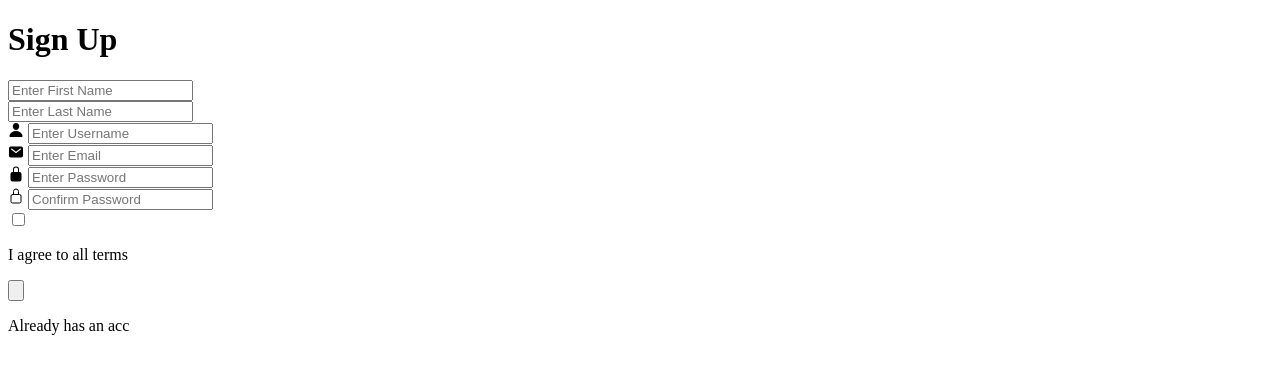
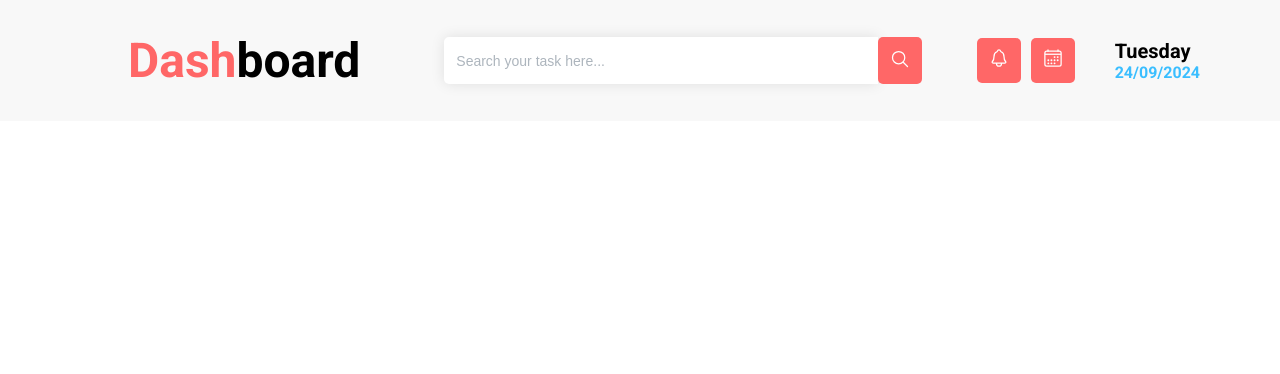
Before and after one commit to Walker-Gideon/To-do_List, a plain HTML site: page index.html in a window 1280 px wide. Drawn offline with nearby package versions, Linux system fonts and the light colour scheme.

Commit message:
working on the top header

```diff
--- /dev/null
+++ b/css/style.css
@@ -0,0 +1,142 @@
+/*? Generals  */
+* {
+  padding: 0;
+  margin: 0;
+  box-sizing: border-box;
+}
+html {
+  font-size: 62.5%;
+}
+:root {
+  /* Colors */
+  --primary-col: #ff6767;
+  --dashblue-col: #3abeff;
+  --primary-black-col: #000;
+  --placeholder-col: #adb5bd;
+  --topheader-col: #f8f8f8;
+  --white-col: #fff;
+}
+body {
+  font-family: "Roboto", sans-serif;
+}
+
+/*? Main Styling  */
+
+/*? Main Header */
+.top-header {
+  display: flex;
+  align-items: center;
+  justify-content: space-evenly;
+  padding: 3.2rem 8rem 3.2rem 12.8rem;
+  background-color: var(--topheader-col);
+}
+.dashboard-logo {
+  text-decoration: none;
+  font-size: 2.4rem;
+  margin-right: 3rem;
+}
+.dash {
+  color: var(--primary-col);
+}
+.board {
+  color: var(--primary-black-col);
+}
+
+.searchbar {
+  width: 45%;
+  display: flex;
+  margin-left: auto;
+}
+.search-box {
+  width: 90%;
+  border: none;
+  padding: 1.2rem;
+  border-top-left-radius: 5px;
+  border-bottom-left-radius: 5px;
+  border-top-right-radius: 0;
+  border-bottom-right-radius: 0;
+  font-size: 1.6rem;
+  box-shadow: 0 0 1.4rem rgba(0, 0, 0, 0.1);
+}
+.search-box::placeholder {
+  font-size: 1.4rem;
+  color: var(--placeholder-col);
+}
+.search-box:focus {
+  /* outline: ; */
+}
+.search-btn {
+  padding: 1.2rem;
+  border: none;
+  background-color: var(--primary-col);
+  border-radius: 5px;
+}
+.search-btn-icon {
+  color: var(--white-col);
+  font-size: 2rem;
+  font-weight: 700;
+}
+.notice-main-container {
+  display: flex;
+  align-items: center;
+  justify-content: center;
+  gap: 4rem;
+  margin-left: 5rem;
+}
+.icons-container {
+  display: flex;
+  align-items: center;
+  justify-content: space-between;
+  gap: 1rem;
+}
+.icons-container > * {
+  border: none;
+  background-color: var(--primary-col);
+  color: var(--white-col);
+  padding: 1rem 1.2rem;
+  font-size: 2rem;
+  border-radius: 5px;
+  font-weight: 700;
+}
+.btn-icon {
+  font-size: 2rem;
+  text-align: center;
+}
+.date-day {
+  font-size: 2rem;
+  font-weight: 700;
+  color: var(--primary-black-col);
+}
+.date {
+  font-size: 1.6rem;
+  font-weight: 600;
+  color: var(--dashblue-col);
+}
+
+/*
+1. Typography System (font-size)
+    10 / 12 / 14 / 16 / 18 / 20 / 24 / 30 / 36 / 44 / 52 / 62 / 74 / 86 / 98
+
+2. Spacing System (Padding)
+    2 / 4 / 8 / 12 / 32 / 48 / 64 / 80 / 96 / 128
+
+3. Font-width
+    default: 400
+    medium: 500
+    semi-large: 600
+    large: 700
+
+4. line-height
+    default:
+    smaill:
+    medium:
+
+5. letter-sapcing
+
+6. Colors
+    primary: #ff6767, #000
+    Tints:
+    Shade:
+    Accents:
+    Grayes:
+ */
--- a/index.html
+++ b/index.html
@@ -3,6 +3,15 @@
   <head>
     <meta charset="UTF-8" />
     <meta name="viewport" content="width=device-width, initial-scale=1.0" />
+
+    <link rel="stylesheet" href="./css/style.css" />
+
+    <link rel="preconnect" href="https://fonts.googleapis.com" />
+    <link rel="preconnect" href="https://fonts.gstatic.com" crossorigin />
+    <link
+      href="https://fonts.googleapis.com/css2?family=Roboto:ital,wght@0,100;0,300;0,400;0,500;0,700;0,900;1,100;1,300;1,400;1,500;1,700;1,900&display=swap"
+      rel="stylesheet"
+    />
 
     <script
       type="module"
@@ -15,6 +24,53 @@
     <title>To-do List | Web App</title>
   </head>
   <body>
+    <!-- Dashboard -->
+    <header class="top-header">
+      <a href="" class="dashboard-logo">
+        <h1><span class="dash">Dash</span><span class="board">board</span></h1>
+      </a>
+
+      <form action="" method="get" class="searchbar">
+        <input
+          type="text"
+          name="query"
+          id="search"
+          placeholder="Search your task here..."
+          class="search-box"
+        />
+        <button type="su" class="search-btn">
+          <ion-icon name="search-outline" class="search-btn-icon"></ion-icon>
+        </button>
+      </form>
+
+      <div class="notice-main-container">
+        <div class="icons-container">
+          <button class="search-btn-icon">
+            <ion-icon name="notifications-outline" class="btn-icon"></ion-icon>
+          </button>
+
+          <button class="search-btn-icon">
+            <ion-icon name="calendar-outline" class="btn-icon"></ion-icon>
+          </button>
+        </div>
+
+        <div class="date-comtainer">
+          <p class="date-day">Tuesday</p>
+          <p class="date">24/09/2024</p>
+        </div>
+      </div>
+    </header>
+    <main>
+      <aside></aside>
+
+      <div class="dashboard-comainer">
+        <header></header>
+        <section></section>
+      </div>
+    </main>
+
+    <!-- Sign up -->
+    <!--
     <div class="container">
       <div class="left-box"></div>
       <div class="right-box">
@@ -94,9 +150,10 @@
             <input type="submit" value="" />
           </div>
 
-          <p>Already has an acc</p>
+          <p>Already have an account?<a href="">Sign in</a></p>
         </form>
       </div>
     </div>
+     -->
   </body>
 </html>
```
